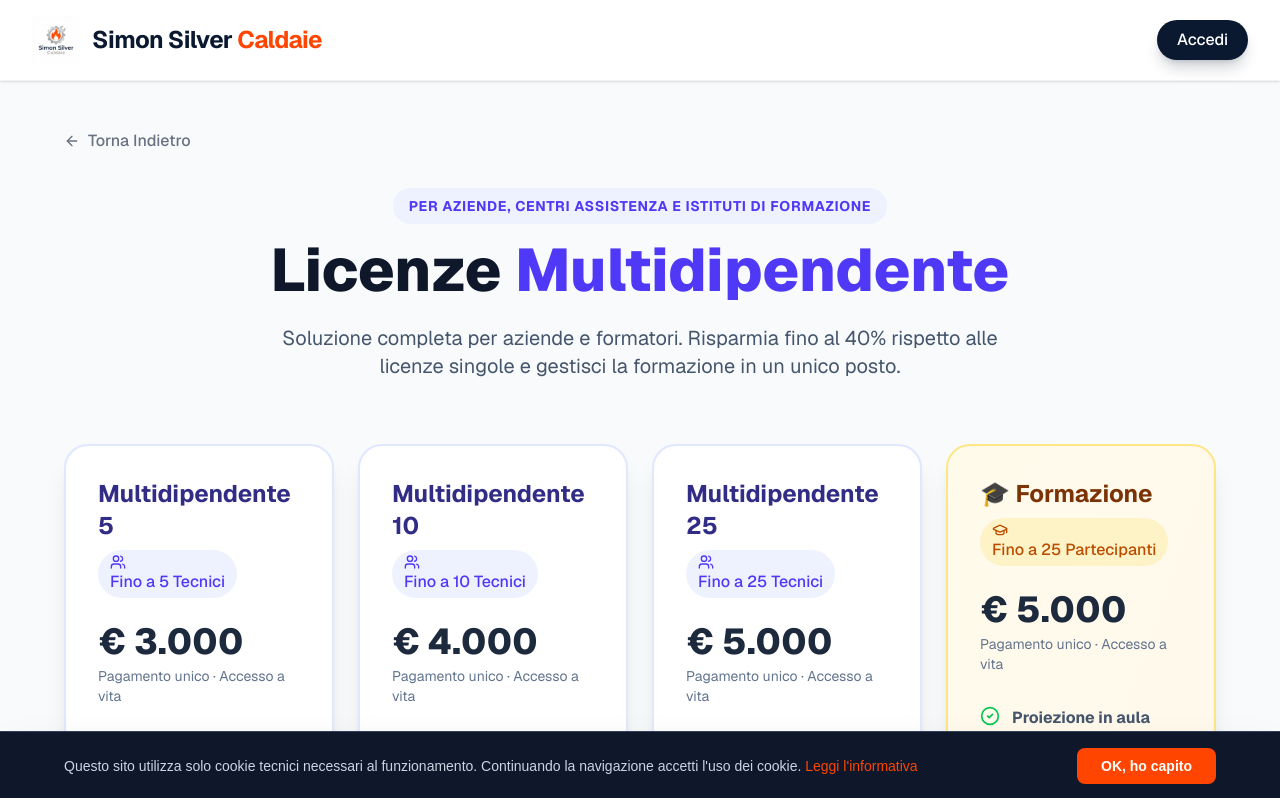
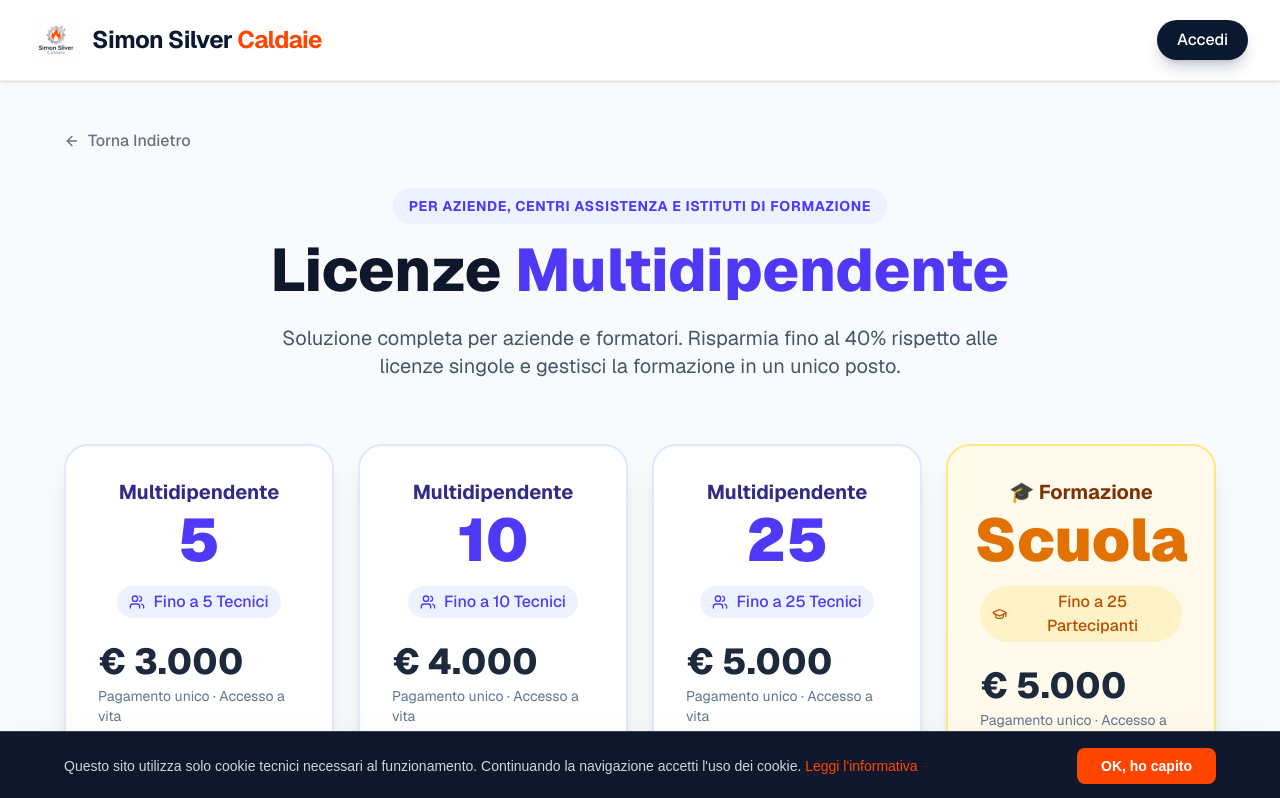
Before and after one commit to simonsilvercaldaie/sito-caldaie, a Next.js app: page /licenze-multidipendente in a window 1280 px wide. Shown: the top 798 px of the page. Built offline with nearby package versions, Linux system fonts and the light colour scheme.

Commit message:
style: redesign multidipendente pricing cards to center the number and add Scuola to the Formazione card

```diff
--- a/app/licenze-multidipendente/page.tsx
+++ b/app/licenze-multidipendente/page.tsx
@@ -137,11 +137,14 @@ export default function TeamLicensePage() {
         }
     }
 
-    const TeamCard = ({ title, users, price, code, amount, icon, features, highlighted = false }: { title: string, users: number, price: string, code: string, amount: number, icon?: any, features?: string[], highlighted?: boolean }) => (
+    const TeamCard = ({ title, bigNumber, users, price, code, amount, icon, features, highlighted = false }: { title: string, bigNumber: string, users: number, price: string, code: string, amount: number, icon?: any, features?: string[], highlighted?: boolean }) => (
         <div className={`rounded-3xl p-8 shadow-xl transition-all duration-300 flex flex-col ${highlighted ? 'bg-gradient-to-br from-amber-50 to-orange-50 border-2 border-amber-200 hover:border-amber-400' : 'bg-white border-2 border-indigo-100 hover:border-indigo-300'}`}>
-            <div className="mb-6">
-                <h3 className={`text-2xl font-bold mb-2 ${highlighted ? 'text-amber-900' : 'text-indigo-900'}`}>{title}</h3>
-                <div className={`flex items-center gap-2 font-medium px-3 py-1 rounded-full inline-block ${highlighted ? 'text-amber-700 bg-amber-100' : 'text-indigo-600 bg-indigo-50'}`}>
+            <div className="mb-6 flex flex-col items-center text-center">
+                <h3 className={`text-xl font-bold mb-1 ${highlighted ? 'text-amber-900' : 'text-indigo-900'}`}>{title}</h3>
+                <div className={`text-5xl md:text-6xl font-black mb-4 ${highlighted ? 'text-amber-600' : 'text-indigo-600'}`}>
+                    {bigNumber}
+                </div>
+                <div className={`flex items-center gap-2 font-medium px-3 py-1 rounded-full ${highlighted ? 'text-amber-700 bg-amber-100' : 'text-indigo-600 bg-indigo-50'}`}>
                     {icon || <Users className="w-4 h-4" />}
                     <span>Fino a {users} {highlighted ? 'Partecipanti' : 'Tecnici'}</span>
                 </div>
@@ -257,21 +260,24 @@ export default function TeamLicensePage() {
 
                     <div className="grid md:grid-cols-2 lg:grid-cols-4 gap-6 max-w-7xl mx-auto">
                         <TeamCard
-                            title="Multidipendente 5"
+                            title="Multidipendente"
+                            bigNumber="5"
                             users={5}
                             price="3.000"
                             code="multi_5"
                             amount={3000}
                         />
                         <TeamCard
-                            title="Multidipendente 10"
+                            title="Multidipendente"
+                            bigNumber="10"
                             users={10}
                             price="4.000"
                             code="multi_10"
                             amount={4000}
                         />
                         <TeamCard
-                            title="Multidipendente 25"
+                            title="Multidipendente"
+                            bigNumber="25"
                             users={25}
                             price="5.000"
                             code="multi_25"
@@ -279,6 +285,7 @@ export default function TeamLicensePage() {
                         />
                         <TeamCard
                             title="🎓 Formazione"
+                            bigNumber="Scuola"
                             users={25}
                             price="5.000"
                             code="multi_25"
```
